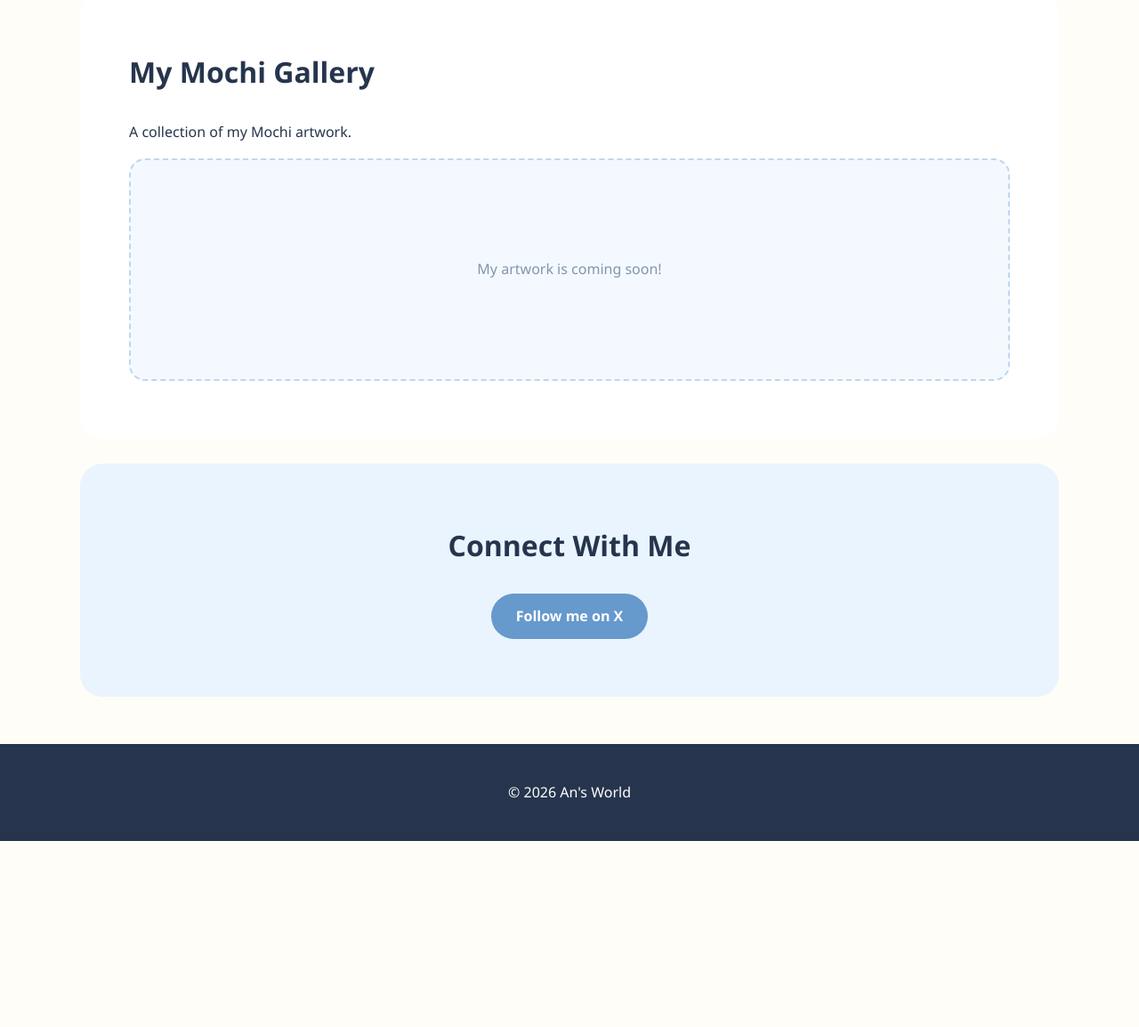
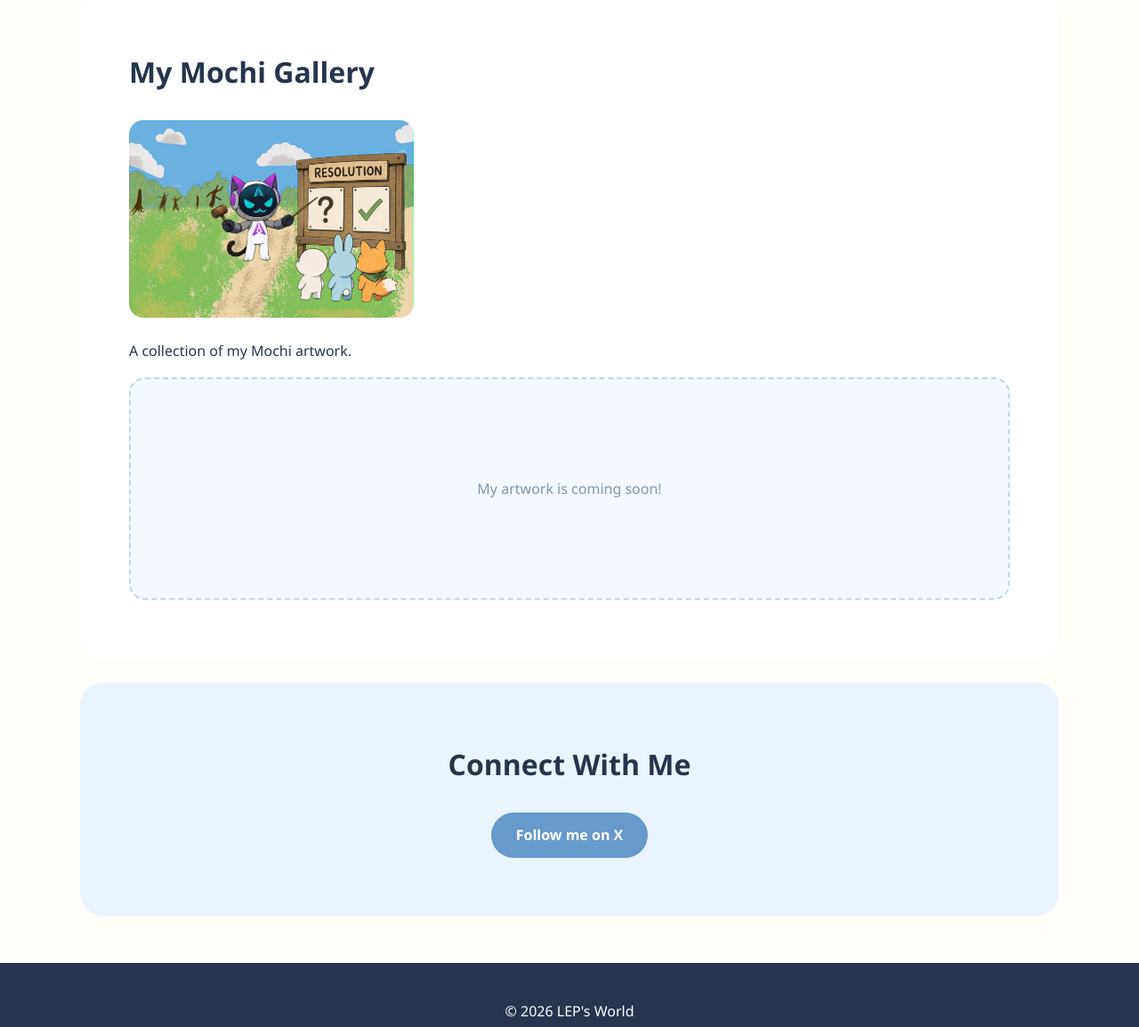
Before and after one commit to phuoccccc/Lep-art, a plain HTML site: page index.html in a window 1280 px wide. Shown: the part 860-2014 px from the top of the page at 89% size. Before the commit the page ends 1805 px from the top, so only its background shows below. Drawn offline with Linux system fonts and the light colour scheme.

Commit message:
Update index.html

```diff
--- a/index.html
+++ b/index.html
@@ -38,6 +38,11 @@
 
     <section id="gallery">
       <h2>My Mochi Gallery</h2>
+      <img
+  src="images/mochi-01.jpg"
+  alt="My Mochi artwork"
+  style="width:320px;max-width:100%;border-radius:16px;"
+>
       <p>A collection of my Mochi artwork.</p>
       <div class="gallery">
         <p>My artwork is coming soon!</p>
@@ -55,7 +60,7 @@
   </main>
 
   <footer>
-    <p>© 2026 An's World</p>
+    <p>© 2026 LEP's World</p>
   </footer>
 </body>
 </html>
```
